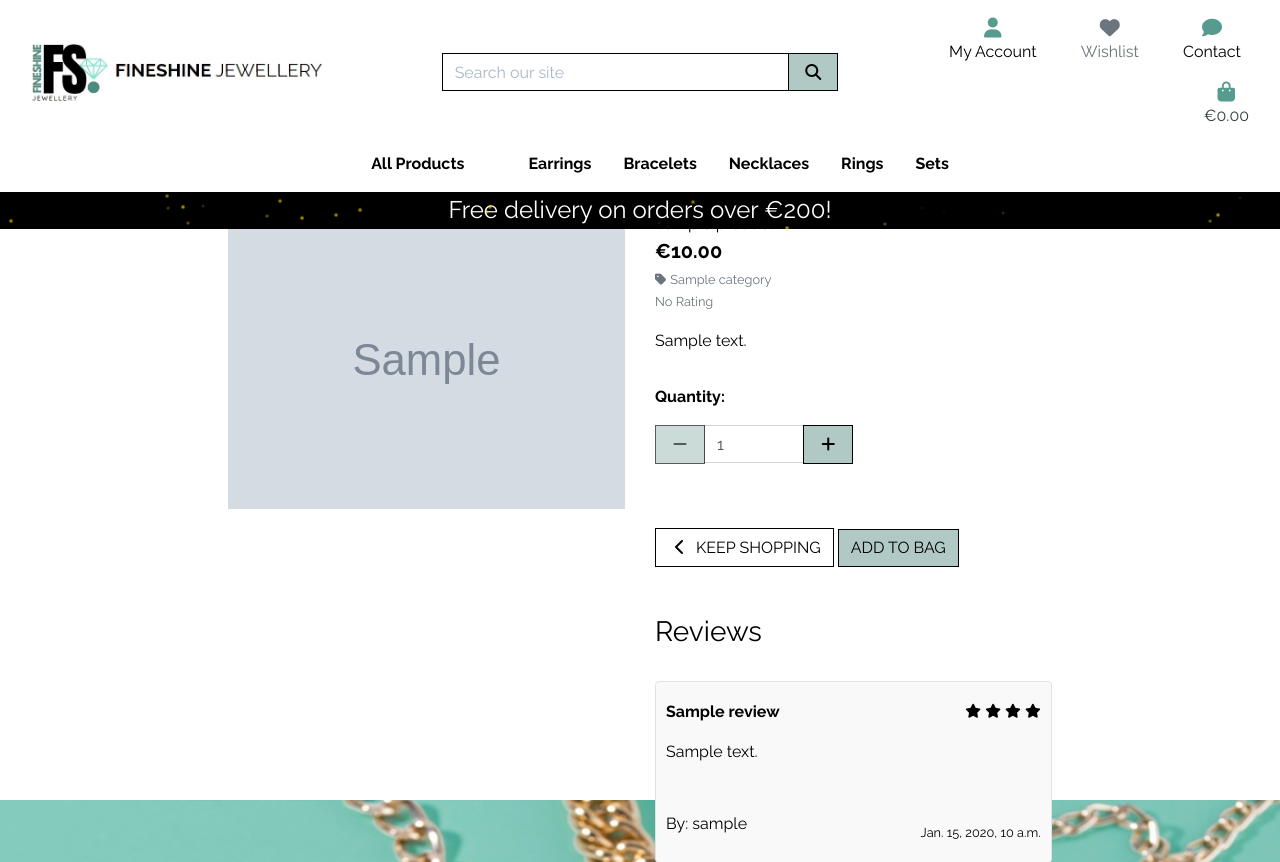
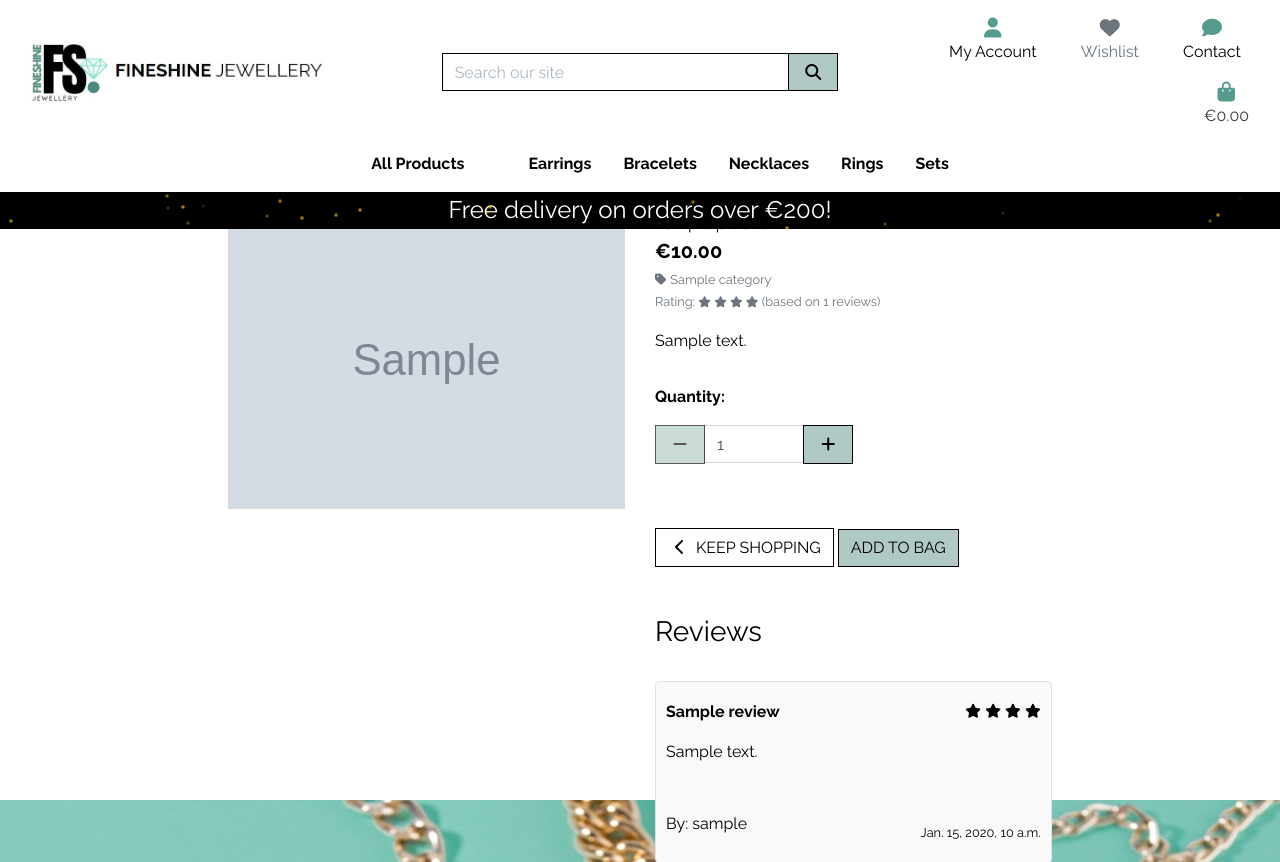
Before and after one commit to BrunaRihl/FineShine-Jewellery, a Django app: page /products/1/ in a window 1280 px wide. Shown: the top 862 px of the page. Run offline with Django 3.2, Linux system fonts and the light colour scheme; tables that the repository leaves empty hold one stand-in row (values such as "Sample post"); grey boxes marked "Sample" are stand-in pictures; some libraries are stand-ins or nearby versions.

Commit message:
feat: Implement average rating calculation for products

```diff
--- a/products/templates/products/product_detail.html
+++ b/products/templates/products/product_detail.html
@@ -38,11 +38,15 @@
                         </a>
                     </p>
                     {% endif %}
-                    {% if product.rating %}
-                        <small class="text-muted"><i class="fas fa-star mr-1"></i>{{ product.rating }} / 5</small>
-                    {% else %}
-                        <small class="text-muted">No Rating</small>
-                    {% endif %}
+                    <small class="text-muted"> Rating:
+                        {% for _ in "12345" %}
+                        {% if forloop.counter <= aggregate.rating %}
+                        <i class="fa fa-star fa-sm reviews_star"></i>
+                        {% endif %}
+                        {% endfor %}
+
+                        (based on {{aggregate.total_reviews}} reviews)
+                    </small>
                     {% if request.user.is_superuser %}
                         <small class="ml-3">
                             <a href="{% url 'edit_product' product.id %}">Edit</a> |
--- a/products/views.py
+++ b/products/views.py
@@ -1,7 +1,7 @@
 from django.shortcuts import render, redirect, reverse, get_object_or_404
 from django.contrib import messages
 from django.contrib.auth.decorators import login_required
-from django.db.models import Q
+from django.db.models import Q, Sum
 from django.db.models.functions import Lower
 
 from reviews.models import Review
@@ -72,8 +72,9 @@ def product_detail(request, product_id):
     else:
         product_reviews = []
 
-    context = {"product": product, "product_reviews": product_reviews}
+    aggregate = get_total_rating(product_id)
 
+    context = {"product": product, "product_reviews": product_reviews, "aggregate": aggregate}
 
     return render(request, 'products/product_detail.html', context)
 
@@ -144,3 +145,27 @@ def delete_product(request, product_id):
     product.delete()
     messages.success(request, 'Product deleted!')
     return redirect(reverse('products'))
+
+
+def get_total_rating(product_id):
+    product = get_object_or_404(Product, pk=product_id)
+
+    product_reviews_exists = Review.objects.filter(product=product).exists()
+    if product_reviews_exists:
+        product_reviews_raw = Review.objects.filter(product=product)
+
+        # soma soma dos ratings
+        product_reviews_sum = product_reviews_raw.aggregate(Sum("rating"))["rating__sum"]
+
+        # total de reviews
+        total_reviews = product_reviews_raw.count()
+
+        # media
+        rating = int(round(product_reviews_sum / total_reviews, 0))
+    else:
+        total_reviews = 0
+        rating = "No Rating"
+
+    print( {"total_reviews": total_reviews, "rating": rating})
+
+    return {"total_reviews": total_reviews, "rating": rating}
```
